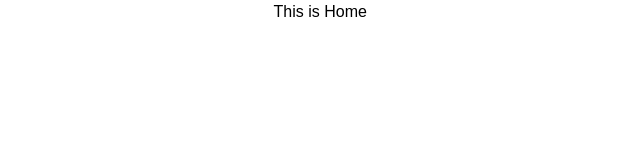
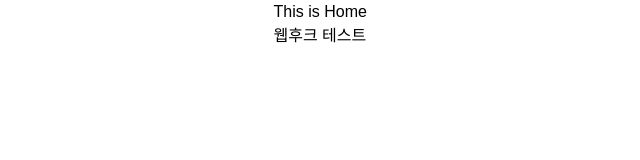
Before and after one commit to 2025-MJU-SW-CONTEST/SW_FE, a React (Vite) app: page / in a window 1280 px wide. Shown: the top 160 px of the page, without its empty margins (185-825 px from the left). Built offline with nearby package versions, Linux system fonts and the light colour scheme; a web font is replaced by a local one.

Commit message:
feat: 웹후크 테스트

```diff
--- a/src/pages/Home.jsx
+++ b/src/pages/Home.jsx
@@ -1,9 +1,10 @@
-import React from 'react';
+import React from "react";
 
 const Home = () => {
   return (
     <div>
       <p>This is Home</p>
+      <div>웹후크 테스트</div>
     </div>
   );
 };
```
